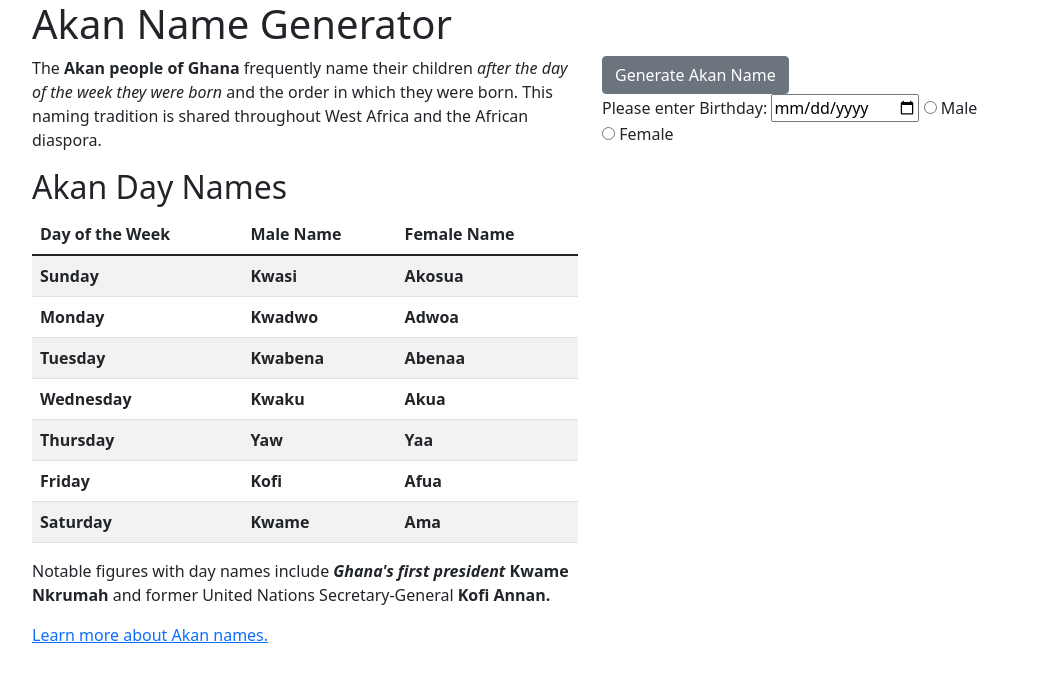
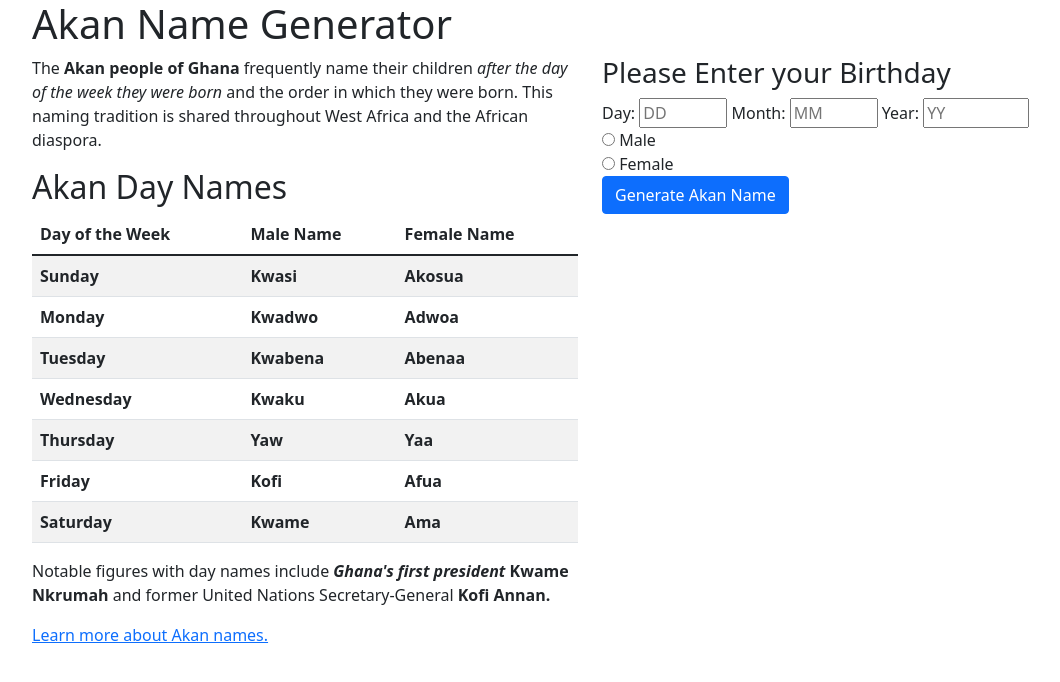
Before and after one commit to Flokots/akan-name-generator, a plain HTML site: page index.html in a window 1280 px wide. Shown: the whole page, without its empty margins (50-1110 px from the left). Drawn offline with Linux system fonts and the light colour scheme; a web font is replaced by a local one.

Commit message:
update date input attributes

```diff
--- a/index.html
+++ b/index.html
@@ -6,6 +6,8 @@
   <meta http-equiv="X-UA-Compatible" content="IE=edge">
   <meta name="viewport" content="width=device-width, initial-scale=1.0">
   <title>Akan Name Generator</title>
+  <link href="https://fonts.googleapis.com/css2?family=Abhaya+Libre&family=Playball&family=Tangerine&display=swap"
+    rel="stylesheet">
   <link href="/css/bootstrap.css" rel="stylesheet" type="text/css">
 </head>
 
@@ -78,16 +80,30 @@
         </a>
       </div>
       <div class="col-md-6">
-        <div class="btn btn-secondary">
-          <a>Generate Akan Name</a>
-        </div>
-        <div class="date">
-          <label for="birthday">Please enter Birthday:</label>
-          <input type="date">
-          <input type="radio" name="Gender" value="Male">
-          <label for="male">Male</label><br>
-          <input type="radio" name="Gender" value="Female">
-          <label for="female">Female</label><br>
+        <div>
+          <h3>Please Enter your Birthday</h3>
+          <div>
+            <form action="submit">
+              <div>
+                <label for="month">Day:
+                  <input type="number" id="year" name="year" placeholder="DD" min="1" max="31" required>
+                </label>
+                <label for="month">Month:
+                  <input type="number" id="month" name="month" placeholder="MM" min="1" max="31" required>
+                </label>
+                <label for="year">Year:
+                  <input type="number" id="year" name="year" placeholder="YY" min="1" max="2022" required>
+                </label>
+              </div>
+              <div>
+                <input type="radio" name="Gender" value="Male" id="male" required>
+                <label for="male">Male</label><br>
+                <input type="radio" name="Gender" value="Female" id="female" required>
+                <label for="female">Female</label><br>
+              </div>
+              <input type="submit" class="btn btn-primary" value="Generate Akan Name">
+            </form>
+          </div>
         </div>
       </div>
     </div>
```
Also changed, not shown: js/index.js (+2 -22 lines).
